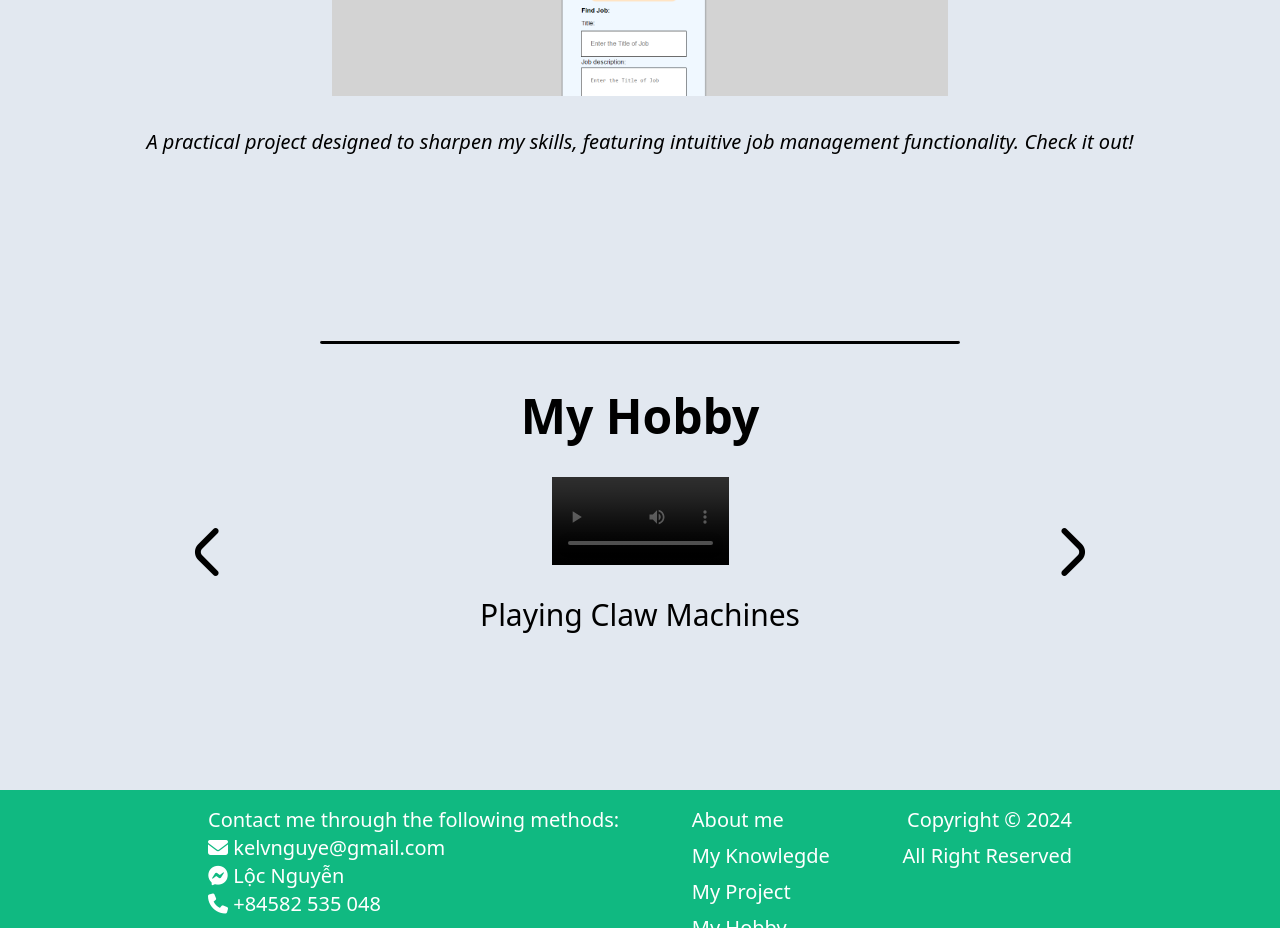
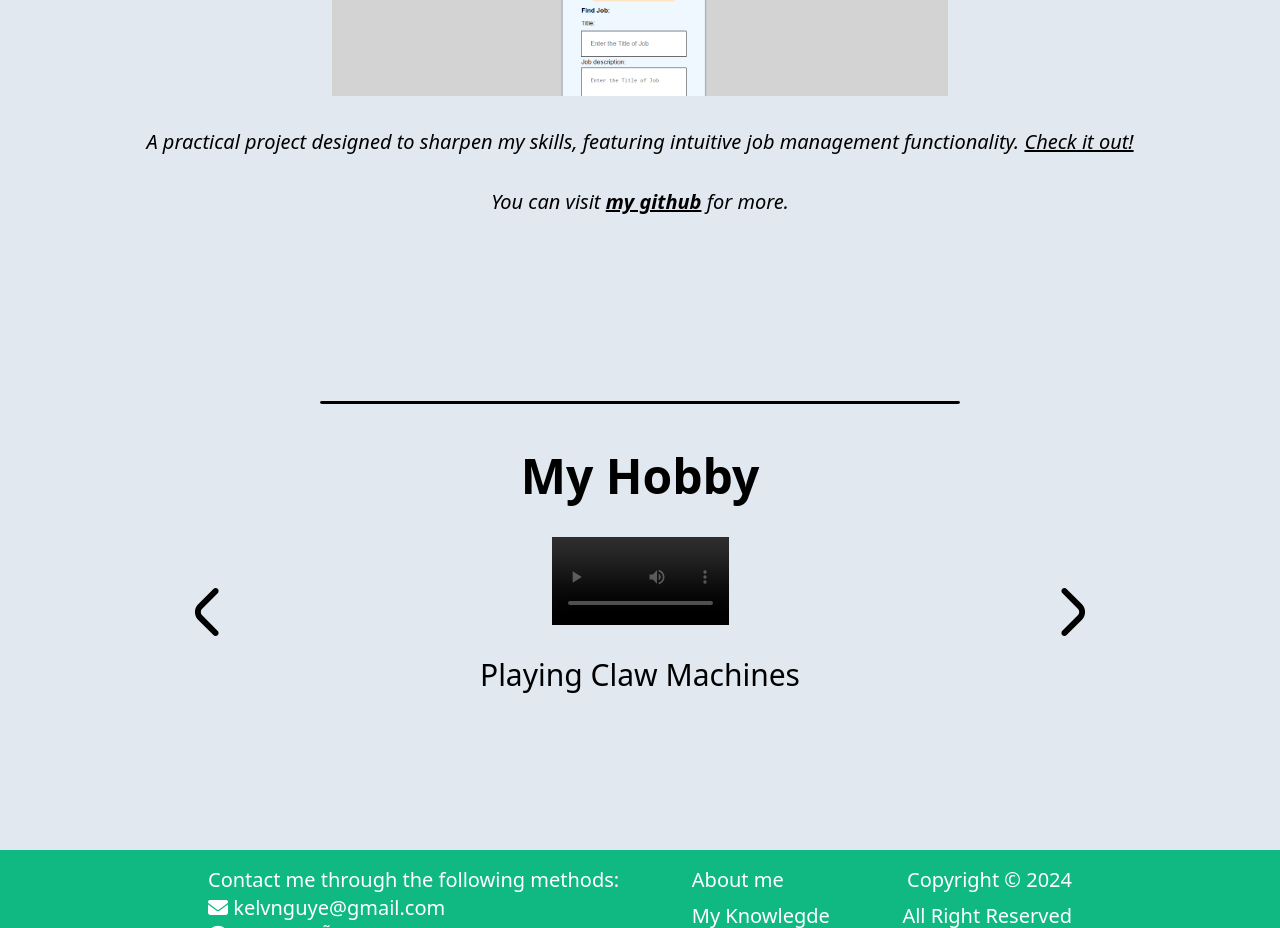
Before and after one commit to luntrum/My-Portfolio, a React (Vite) app: page / in a window 1280 px wide. Shown: the part 1800-2728 px from the top of the page. Built offline with nearby package versions, Linux system fonts and the light colour scheme; grey boxes are pictures that could not be loaded; a small style sheet from the web is missing.

Commit message:
update MyProject description

```diff
--- a/src/components/MyProject.jsx
+++ b/src/components/MyProject.jsx
@@ -14,13 +14,31 @@ function MyProject() {
           <img
             src="./img/jobmanagerProject.png"
             alt="job manager project"
-            className="w-3/4 md:w-1/2 mx-auto "
+            className="w-3/4 md:w-1/2 mx-auto  "
           />
         </a>
       </div>
       <p className="dark:text-white w-4/7 mx-auto   text-xl  italic">
         A practical project designed to sharpen my skills, featuring intuitive
-        job management functionality. Check it out!
+        job management functionality.{' '}
+        <a
+          href="https://job-management-ujed.onrender.com/"
+          target="_blank"
+          className="underline"
+        >
+          Check it out!
+        </a>
+      </p>
+      <p className="dark:text-white w-4/7 mx-auto   text-xl  italic  ml-0 md:ml-auto  ">
+        You can visit{' '}
+        <a
+          href="https://github.com/luntrum"
+          target="_blank"
+          className=" underline font-bold "
+        >
+          my github
+        </a>{' '}
+        for more.
       </p>
     </section>
   );
```
